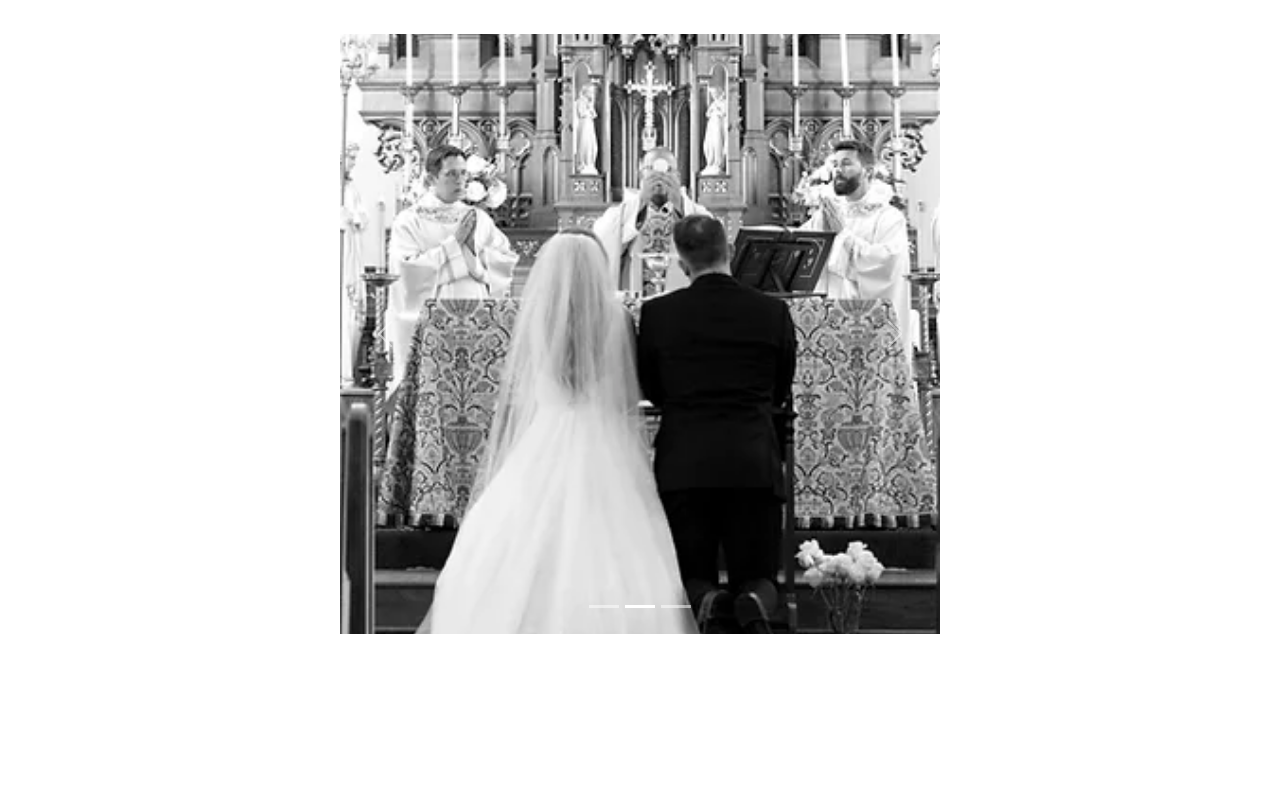
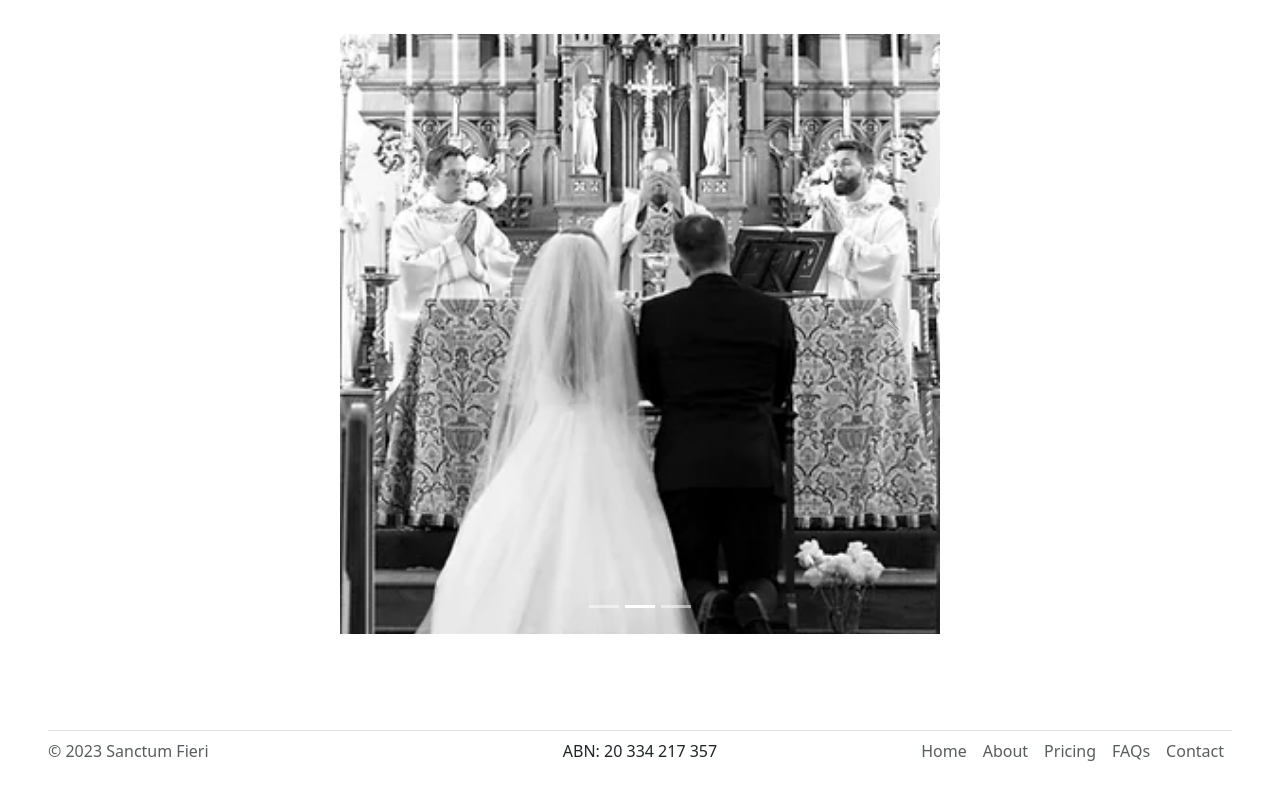
Before and after one commit to NewenTech/sanctum-fieri, a React (Create React App) app: page / in a window 1280 px wide. Shown: the part 508-1308 px from the top of the page. Before the commit the page ends 1190 px from the top, so only its background shows below. Built offline with nearby package versions, Linux system fonts and the light colour scheme.

Commit message:
center carousel and WIP footer

```diff
--- a/src/components/App.js
+++ b/src/components/App.js
@@ -1,11 +1,13 @@
 import React from 'react';
 import Banner from './Banner';
 import MyCarousel from './Carousel';
+import Footer from './Footer';
 function App() {
 	return (
 		<div>
 			<Banner />
 			<MyCarousel />
+			<Footer />
 		</div>
 	);
 }
--- a/src/components/Carousel.js
+++ b/src/components/Carousel.js
@@ -8,7 +8,7 @@ import mateus from './images/mateus.webp';
 function MyCarousel() {
 	return (
 		<div className={`py-5 ${classes.carousel_container}`}>
-			<Carousel>
+			<Carousel fade>
 				<Carousel.Item>
 					<img
 						src={jacob}
--- /dev/null
+++ b/src/components/Footer.js
@@ -0,0 +1,48 @@
+import React from 'react';
+
+function Footer() {
+	return (
+		// <div className='container'>
+		<footer className='d-flex flex-wrap justify-content-between align-items-center m-5  border-top'>
+			<p className='col-md-4 mb-0 text-muted'>© 2023 Sanctum Fieri</p>
+			<a
+				href='https://abr.business.gov.au/ABN/View?abn=20334217357'
+				target='_blank'
+				rel='noopener noreferrer' // For security reasons, always include rel="noopener noreferrer" when using target="_blank" to prevent the opening page from having access to the original page
+				className='col-md-4 d-flex align-items-center justify-content-center mb-3 mb-md-0 me-md-auto link-dark text-decoration-none'
+			>
+				ABN: 20 334 217 357
+			</a>
+			<ul className='nav col-md-4 justify-content-end'>
+				<li className='nav-item'>
+					<a href='#' className='nav-link px-2 text-muted'>
+						Home
+					</a>
+				</li>
+				<li className='nav-item'>
+					<a href='#' className='nav-link px-2 text-muted'>
+						About
+					</a>
+				</li>
+				<li className='nav-item'>
+					<a href='#' className='nav-link px-2 text-muted'>
+						Pricing
+					</a>
+				</li>
+				<li className='nav-item'>
+					<a href='#' className='nav-link px-2 text-muted'>
+						FAQs
+					</a>
+				</li>
+				<li className='nav-item'>
+					<a href='#' className='nav-link px-2 text-muted'>
+						Contact
+					</a>
+				</li>
+			</ul>{' '}
+		</footer>
+		// </div>
+	);
+}
+
+export default Footer;
```
